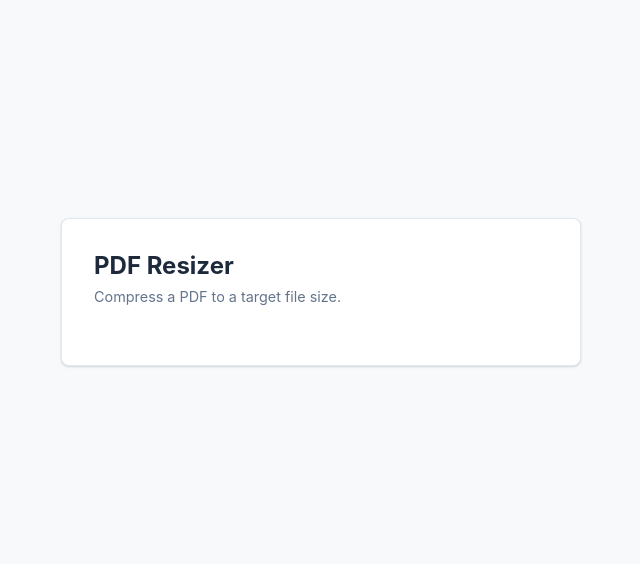
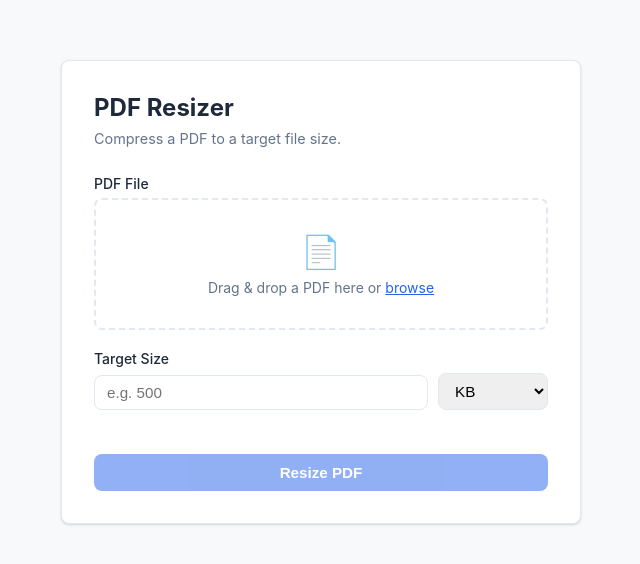
Before and after one commit to srujanakalluru/PDF-Resizer, a plain HTML site: page index.html in a window 1280 px wide. Shown: the part 108-672 px from the top of the page, without its empty margins (319-959 px from the left). Drawn offline with Linux system fonts and the light colour scheme.

Commit message:
Add file input and target size UI

```diff
--- a/index.html
+++ b/index.html
@@ -57,12 +57,171 @@
       font-size: 0.9rem;
       margin-bottom: 28px;
     }
+
+    .field {
+      margin-bottom: 20px;
+    }
+
+    label {
+      display: block;
+      font-size: 0.875rem;
+      font-weight: 500;
+      margin-bottom: 6px;
+    }
+
+    .drop-zone {
+      border: 2px dashed var(--color-border);
+      border-radius: var(--radius);
+      padding: 32px 20px;
+      text-align: center;
+      cursor: pointer;
+      transition: border-color 0.15s, background 0.15s;
+    }
+
+    .drop-zone:hover,
+    .drop-zone.drag-over {
+      border-color: var(--color-primary);
+      background: #eff6ff;
+    }
+
+    .drop-zone input[type="file"] {
+      display: none;
+    }
+
+    .drop-zone-icon {
+      font-size: 2rem;
+      margin-bottom: 8px;
+    }
+
+    .drop-zone-label {
+      font-size: 0.875rem;
+      color: var(--color-muted);
+    }
+
+    .drop-zone-label span {
+      color: var(--color-primary);
+      text-decoration: underline;
+      cursor: pointer;
+    }
+
+    .file-info {
+      display: none;
+      align-items: center;
+      gap: 10px;
+      padding: 10px 14px;
+      background: #f1f5f9;
+      border-radius: var(--radius);
+      font-size: 0.875rem;
+    }
+
+    .file-info.visible { display: flex; }
+
+    .file-name {
+      flex: 1;
+      overflow: hidden;
+      text-overflow: ellipsis;
+      white-space: nowrap;
+      font-weight: 500;
+    }
+
+    .file-size-orig {
+      color: var(--color-muted);
+      flex-shrink: 0;
+    }
+
+    .size-row {
+      display: flex;
+      gap: 10px;
+      align-items: flex-end;
+    }
+
+    .size-row .field { flex: 1; margin-bottom: 0; }
+
+    input[type="number"],
+    select {
+      width: 100%;
+      padding: 8px 12px;
+      border: 1px solid var(--color-border);
+      border-radius: var(--radius);
+      font-size: 0.95rem;
+      outline: none;
+      transition: border-color 0.15s;
+    }
+
+    input[type="number"]:focus,
+    select:focus {
+      border-color: var(--color-primary);
+    }
+
+    button[type="submit"] {
+      width: 100%;
+      padding: 10px 16px;
+      background: var(--color-primary);
+      color: #fff;
+      border: none;
+      border-radius: var(--radius);
+      font-size: 0.95rem;
+      font-weight: 600;
+      cursor: pointer;
+      margin-top: 24px;
+      transition: background 0.15s;
+    }
+
+    button[type="submit"]:hover:not(:disabled) {
+      background: var(--color-primary-hover);
+    }
+
+    button[type="submit"]:disabled {
+      opacity: 0.5;
+      cursor: not-allowed;
+    }
   </style>
 </head>
 <body>
   <main class="card">
     <h1>PDF Resizer</h1>
     <p class="subtitle">Compress a PDF to a target file size.</p>
+
+    <form id="resizeForm" novalidate>
+      <div class="field">
+        <label>PDF File</label>
+        <div class="drop-zone" id="dropZone">
+          <input type="file" id="fileInput" accept=".pdf,application/pdf">
+          <div class="drop-zone-icon">📄</div>
+          <p class="drop-zone-label">
+            Drag &amp; drop a PDF here or <span id="browseBtn">browse</span>
+          </p>
+        </div>
+        <div class="file-info" id="fileInfo">
+          <span class="file-name" id="fileName"></span>
+          <span class="file-size-orig" id="fileSizeOrig"></span>
+        </div>
+      </div>
+
+      <div class="field">
+        <label for="targetValue">Target Size</label>
+        <div class="size-row">
+          <div class="field">
+            <input
+              type="number"
+              id="targetValue"
+              min="1"
+              step="any"
+              placeholder="e.g. 500"
+              required
+            >
+          </div>
+          <div class="field" style="max-width:110px">
+            <select id="targetUnit">
+              <option value="KB">KB</option>
+              <option value="MB">MB</option>
+            </select>
+          </div>
+        </div>
+      </div>
+
+      <button type="submit" id="submitBtn" disabled>Resize PDF</button>
+    </form>
   </main>
 </body>
 </html>
```
